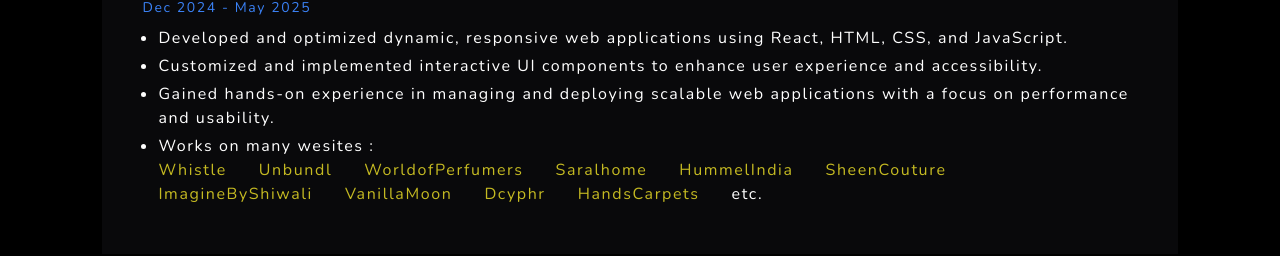
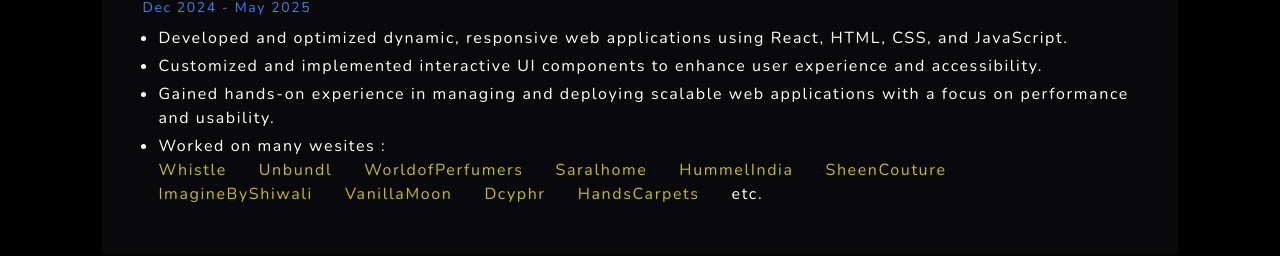
Before and after one commit to mayankkr121001/Portfolio, a React (Vite) app: page / in a window 1280 px wide. Shown: the part 1572-1828 px from the top of the page. Built offline with nearby package versions, Linux system fonts and the light colour scheme; a web font is replaced by a local one.

Commit message:
Resume changed

```diff
--- a/src/component/Experience.jsx
+++ b/src/component/Experience.jsx
@@ -63,7 +63,7 @@
                                 <li>Developed and optimized dynamic, responsive web applications using React, HTML, CSS, and JavaScript.</li>
                                 <li>Customized and implemented interactive UI components to enhance user experience and accessibility.</li>
                                 <li>Gained hands-on experience in managing and deploying scalable web applications with a focus on performance and usability.</li>
-                                <li>Works on many wesites :
+                                <li>Worked on many wesites :
                                     <div className='flex flex-wrap'>
                                         {unbWebsites.map(web => (
                                             <a href={web.url} target='_blank' className='text-[#c5ba22] mr-8'>{web.name}</a>
```
Also changed, not shown: 1 other file (tests, documents, lock files or other folders).
